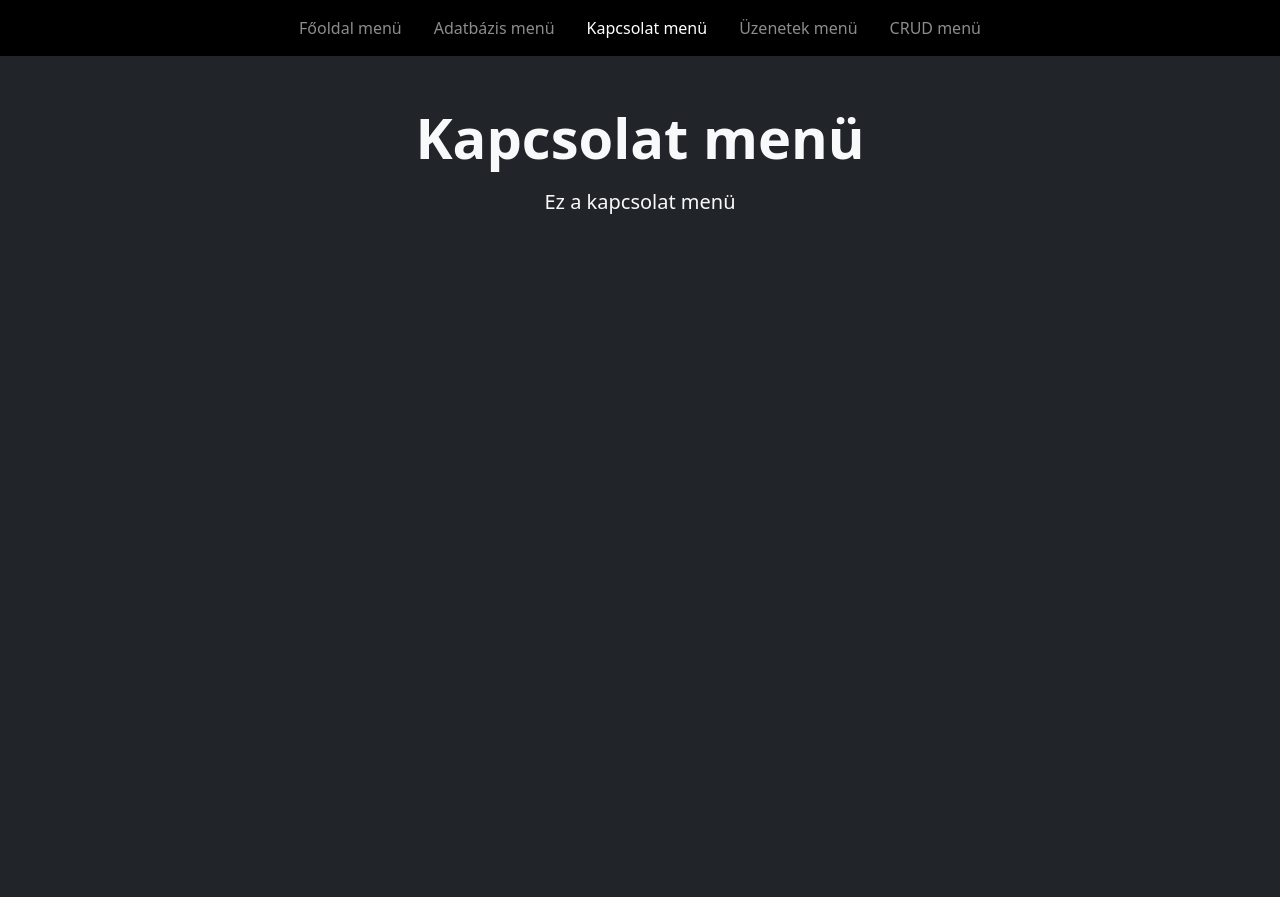
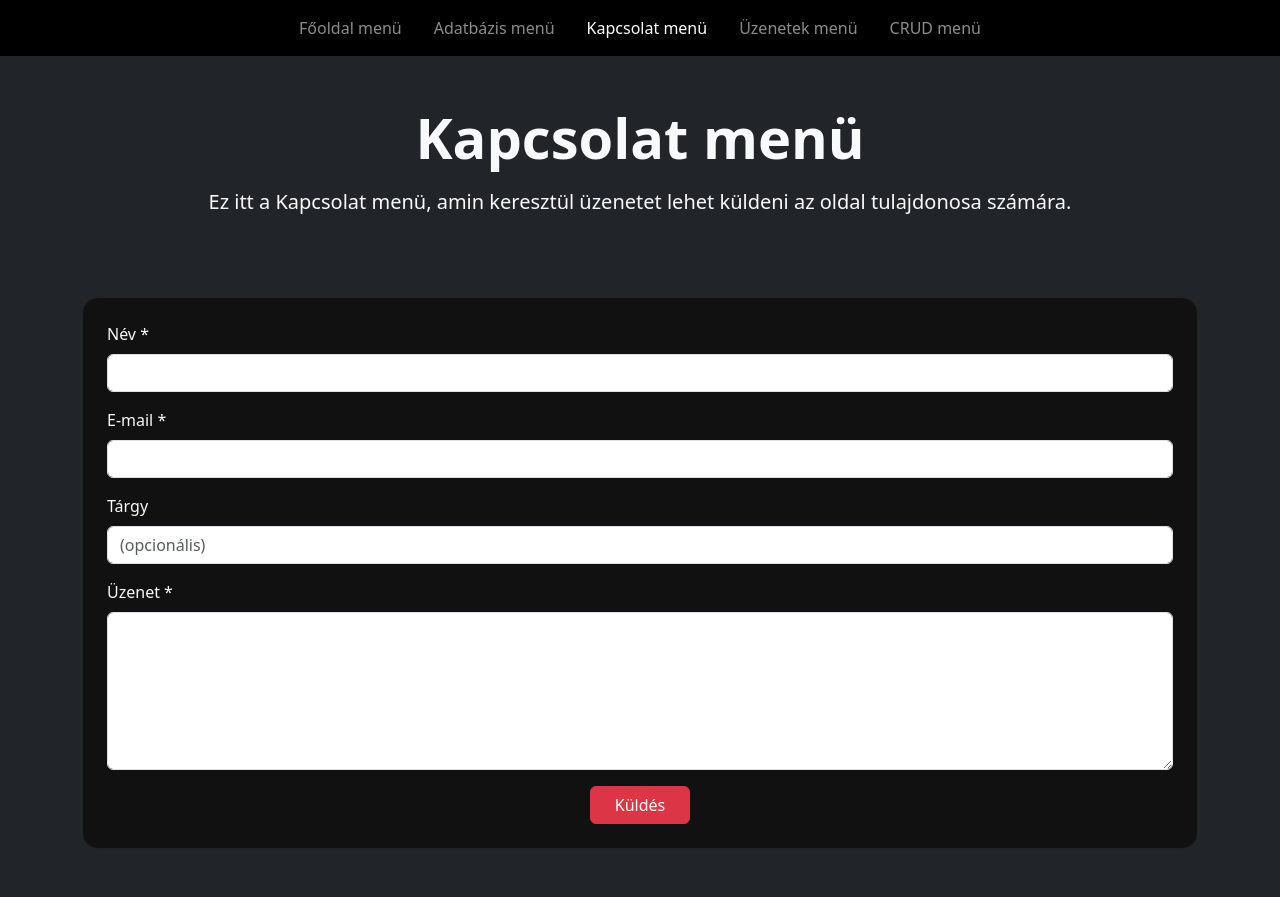
Before and after one commit to Marci1179/web-2-gyak-beadand-, a plain HTML site: page public/kapcsolat.html in a window 1280 px wide. Before the commit the page ends 800 px from the top, so only its background shows below. Drawn offline with nearby package versions, Linux system fonts and the light colour scheme.

Commit message:
Kapcsolat menü

```diff
--- a/public/kapcsolat.html
+++ b/public/kapcsolat.html
@@ -1,15 +1,16 @@
 <!DOCTYPE html>
 <html lang="hu">
-
 <head>
     <meta charset="UTF-8">
     <title>Kapcsolat menü</title>
     <meta name="viewport" content="width=device-width, initial-scale=1">
+
     <link href="https://cdn.jsdelivr.net/npm/bootstrap@5.3.3/dist/css/bootstrap.min.css" rel="stylesheet">
 </head>
 
 <body class="bg-dark text-light">
 
+<!-- NAV -->
 <nav class="navbar navbar-expand-lg navbar-dark bg-black">
     <div class="container d-flex justify-content-center">
 
@@ -46,13 +47,68 @@
     </div>
 </nav>
 
+<!-- HEADER -->
 <header class="py-5 text-center">
     <div class="container">
         <h1 class="display-4 fw-bold">Kapcsolat menü</h1>
-            <p class="lead mt-3">Ez a kapcsolat menü</p>
+        <p class="lead mt-3">
+            Ez itt a Kapcsolat menü, amin keresztül üzenetet lehet küldeni az oldal tulajdonosa számára.
+        </p>
     </div>
 </header>
+
+<!-- SIKER ÜZENET -->
+<div class="container mb-3">
+    <div id="sikerUzenet" class="alert alert-success d-none">
+        Az üzenet sikeresen elküldve!
+    </div>
+</div>
+
+<!-- FORM -->
+<div class="container pb-5">
+    <div class="p-4 rounded-4" style="background:#111; border:1px solid #222;">
+
+        <form action="/app029/kapcsolat" method="POST">
+
+            <div class="mb-3">
+                <label class="form-label">Név *</label>
+                <input type="text" class="form-control" name="name" required>
+            </div>
+
+            <div class="mb-3">
+                <label class="form-label">E-mail *</label>
+                <input type="email" class="form-control" name="email" required>
+            </div>
+
+            <div class="mb-3">
+                <label class="form-label">Tárgy</label>
+                <input type="text" class="form-control" name="subject" placeholder="(opcionális)">
+            </div>
+
+            <div class="mb-3">
+                <label class="form-label">Üzenet *</label>
+                <textarea class="form-control" name="message" rows="6" required></textarea>
+            </div>
+
+            <div class="text-center">
+                <button class="btn btn-danger px-4" type="submit">Küldés</button>
+            </div>
+
+        </form>
+
+    </div>
+</div>
+
+
 <script src="https://cdn.jsdelivr.net/npm/bootstrap@5.3.3/dist/js/bootstrap.bundle.min.js"></script>
+
+<script>
+    // sikeres küldés jelzése
+    const urlParams = new URLSearchParams(window.location.search);
+    if (urlParams.get("siker") === "1") {
+        document.getElementById("sikerUzenet").classList.remove("d-none");
+    }
+</script>
+
 </body>
-
 </html>
```
Also changed, not shown: indito.js (+26 -4 lines). Lines whose indentation alone changed are shown as unchanged.
